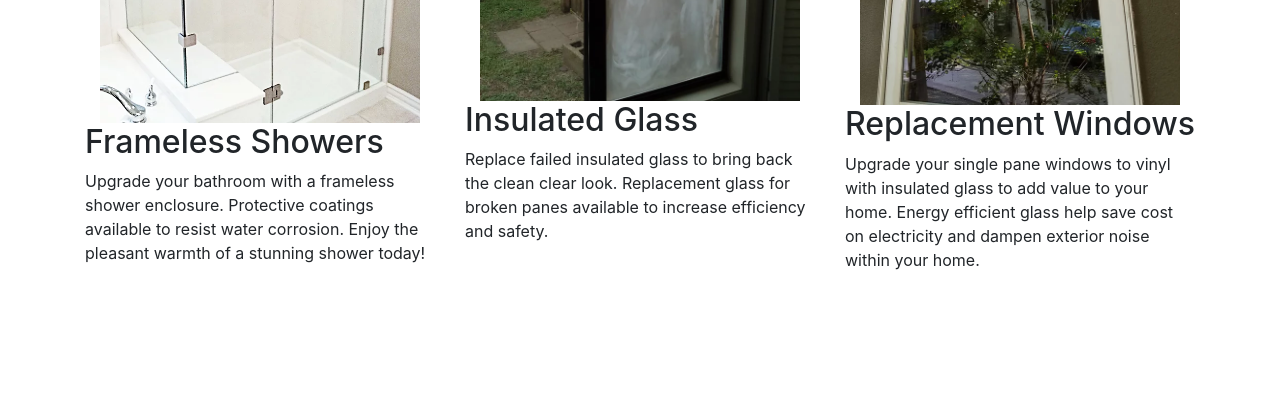
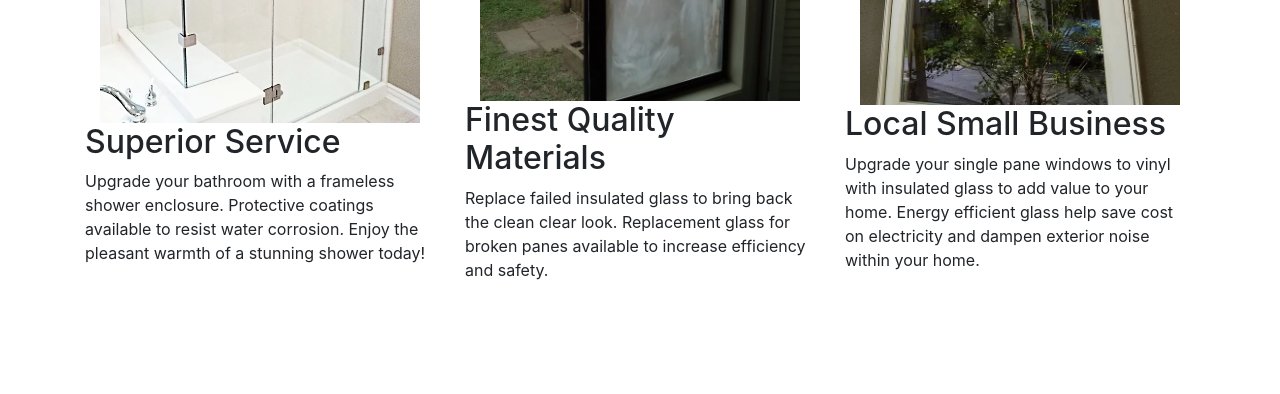
Before and after one commit to FourDizzle/HenrysGlass, a website: page henrys-glass/public/index.html in a window 1280 px wide. Shown: the part 834-1228 px from the top of the page. Drawn offline with nearby package versions, Linux system fonts and the light colour scheme.

Commit message:
changed copy

```diff
--- a/henrys-glass/public/index.html
+++ b/henrys-glass/public/index.html
@@ -83,7 +83,7 @@
           <div class="heading-img">
             <img class="col-md-12" src="img/frameless-shower.png" alt="frameless shower">
           </div>
-          <h2>Frameless Showers</h2>
+          <h2>Superior Service</h2>
           <p>
             Upgrade your bathroom with a frameless shower enclosure. Protective coatings available
             to resist water corrosion. Enjoy the pleasant warmth of a stunning shower today!
@@ -93,7 +93,7 @@
           <div class="heading-img">
             <img class="col-md-12" src="img/insulated-glass.png" alt="insulated glass">
           </div>
-          <h2>Insulated Glass</h2>
+          <h2>Finest Quality Materials</h2>
           <p>
             Replace failed insulated glass to bring back the clean clear look. Replacement glass
             for broken panes available to increase efficiency and safety.
@@ -103,7 +103,7 @@
           <div class="heading-img">
             <img class="col-md-12" src="img/replacement-windows.png" alt="replacement windows">
           </div>
-          <h2>Replacement Windows</h2>
+          <h2>Local Small Business</h2>
           <p>
             Upgrade your single pane windows to vinyl with insulated glass to add value to your
             home. Energy efficient glass help save cost on electricity and dampen exterior noise
@@ -298,7 +298,7 @@
           </a>
         </p>
         <br><br>
-        <h2>Team<h2>
+        <h2 class="display-4">Team<h2>
         <div class="container team-container nav-section">
           <div class="row">
             <div class="col-md-4">
```
